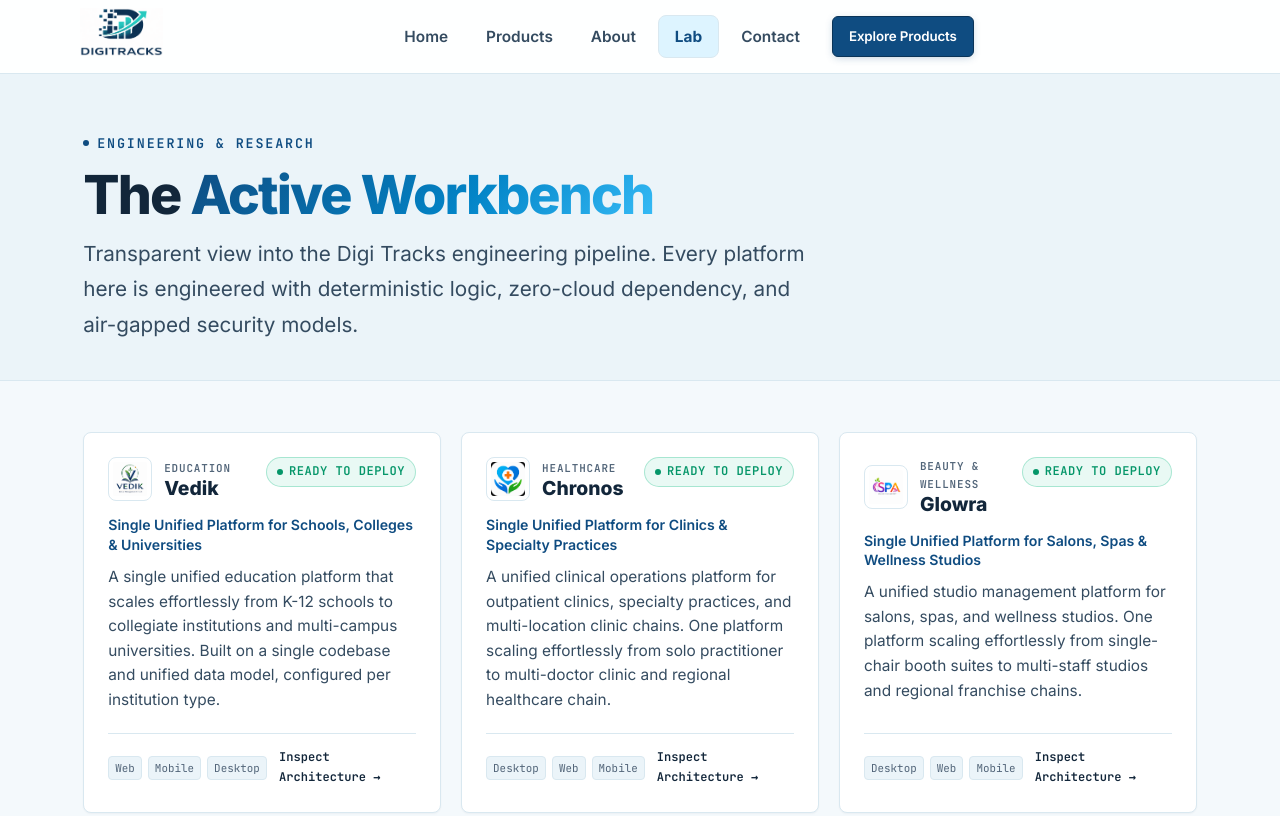
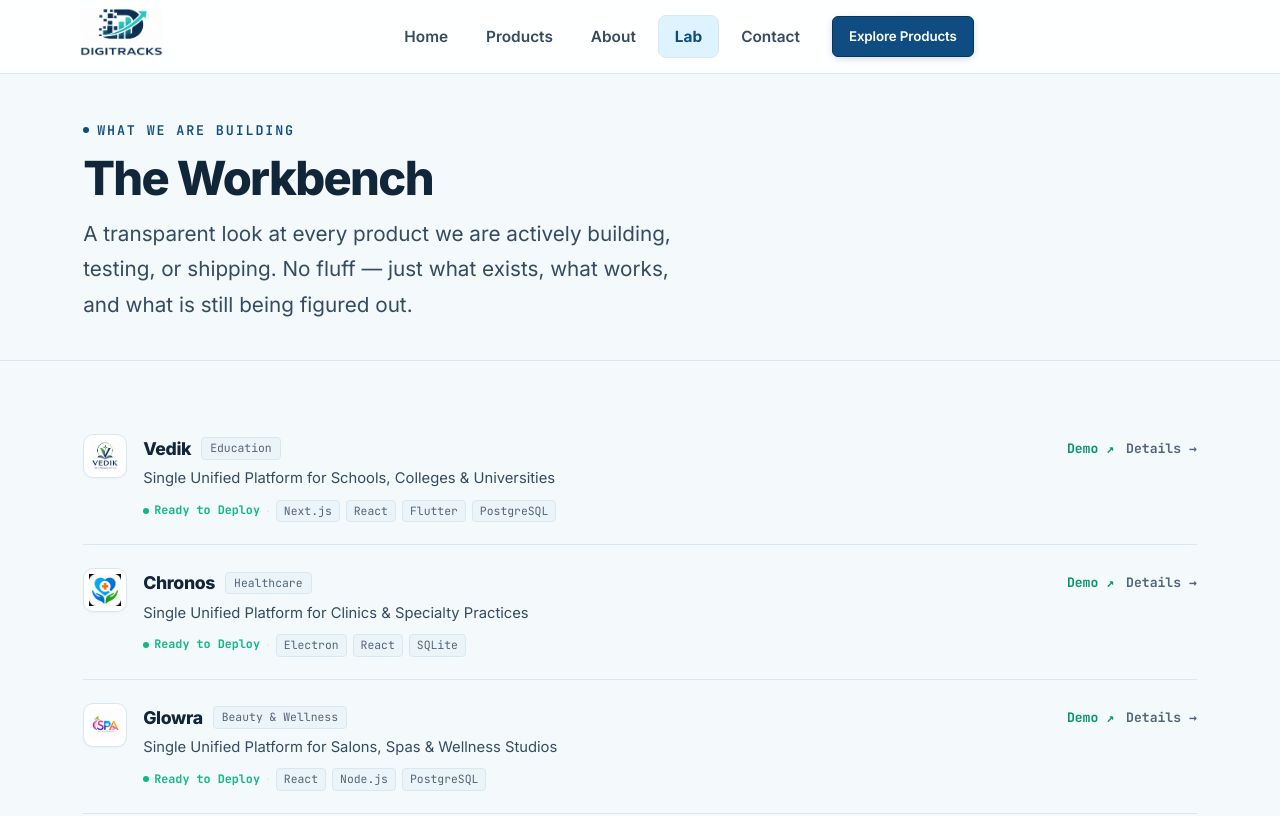
Before and after one commit to DigiTracks/DT-Portal, a React (Vite) app: page /lab in a window 1280 px wide. Shown: the top 816 px of the page. Built offline with nearby package versions, Linux system fonts and the light colour scheme.

Commit message:
Rethink Lab page as simple honest build log, not a corporate dashboard

```diff
--- a/src/pages/Lab.tsx
+++ b/src/pages/Lab.tsx
@@ -2,73 +2,222 @@ import { Link } from 'react-router-dom'
 import { usePageMeta } from '../hooks/usePageMeta'
 import { PRODUCTS } from '../data/products'
 import { Reveal } from '../components/Reveal'
-import { StatusBadge } from '../components/StatusBadge'
+
+const STATUS_META: Record<string, { dot: string; label: string }> = {
+  'Ready to Deploy':  { dot: '#10b981', label: 'Ready to Deploy' },
+  'In Development':   { dot: '#f59e0b', label: 'In Development' },
+  'Beta':             { dot: '#6366f1', label: 'Beta' },
+  'Alpha':            { dot: '#0ea5e9', label: 'Alpha' },
+  'Planned':          { dot: '#64748b', label: 'Planned' },
+}
+
+const STACKS: Record<string, string[]> = {
+  vedik:            ['Next.js', 'React', 'Flutter', 'PostgreSQL'],
+  chronos:          ['Electron', 'React', 'SQLite'],
+  glowra:           ['React', 'Node.js', 'PostgreSQL'],
+  garix:            ['React', 'FastAPI', 'Python'],
+  hireez:           ['Next.js', 'TypeScript', 'AI/ML'],
+  vertex:           ['React', 'Node.js'],
+  unify:            ['React', 'Node.js', 'PostgreSQL'],
+  orion:            ['Go', 'OSINT Engine'],
+  'orion-hunter':   ['Go', 'Redis'],
+}
 
 export function Lab() {
   usePageMeta({
-    title: 'R&D Lab | Digi Tracks',
+    title: 'Lab | Digi Tracks',
     description:
-      'The Digi Tracks engineering laboratory: architecture benchmarks, prototype validation, and active software platforms under development.'
+      'A transparent look at what we are building: active products, their build status, and what is still in the pipeline.'
   })
 
   return (
     <>
-      <section className="section section--tight" style={{ background: 'var(--bg-soft)', borderBottom: '1px solid var(--border)', paddingTop: 'clamp(2.5rem, 4vw, 3.5rem)' }}>
+      {/* Simple header */}
+      <section className="section section--tight" style={{ borderBottom: '1px solid var(--border)' }}>
         <div className="container">
           <Reveal>
-            <div className="section-head" style={{ marginBottom: 0 }}>
-              <p className="kicker">Engineering & Research</p>
-              <h1 className="h1" style={{ fontSize: 'clamp(2.2rem, 4.5vw, 3.2rem)', marginBottom: 12 }}>
-                The <span className="grad-text">Active Workbench</span>
-              </h1>
-              <p className="lead" style={{ maxWidth: 800 }}>
-                Transparent view into the Digi Tracks engineering pipeline. Every platform here is engineered with deterministic logic, zero-cloud dependency, and air-gapped security models.
+            <p className="kicker">What we are building</p>
+            <h1 className="h1" style={{ fontSize: 'clamp(2rem, 4vw, 2.8rem)', marginBottom: 12 }}>
+              The Workbench
+            </h1>
+            <p className="lead" style={{ maxWidth: 620 }}>
+              A transparent look at every product we are actively building, testing, or shipping. No fluff — just what exists, what works, and what is still being figured out.
+            </p>
+          </Reveal>
+        </div>
+      </section>
+
+      {/* Product build list */}
+      <section className="section">
+        <div className="container">
+          <div style={{ display: 'flex', flexDirection: 'column', gap: 1 }}>
+            {PRODUCTS.map((p) => {
+              const sm = STATUS_META[p.status] || STATUS_META['Planned']
+              const stack = STACKS[p.slug] || []
+              return (
+                <Reveal key={p.slug}>
+                  <div
+                    style={{
+                      display: 'grid',
+                      gridTemplateColumns: '1fr auto',
+                      gap: 0,
+                      padding: '22px 0',
+                      borderBottom: '1px solid var(--border)',
+                      alignItems: 'start'
+                    }}
+                  >
+                    {/* Left: Product info */}
+                    <div style={{ display: 'flex', alignItems: 'flex-start', gap: 16 }}>
+                      <div
+                        style={{
+                          width: 44,
+                          height: 44,
+                          borderRadius: 10,
+                          background: '#ffffff',
+                          border: '1px solid var(--border)',
+                          display: 'flex',
+                          alignItems: 'center',
+                          justifyContent: 'center',
+                          padding: 5,
+                          flexShrink: 0,
+                          boxShadow: 'var(--shadow-xs)'
+                        }}
+                      >
+                        <img src={p.logo} alt="" width="34" height="34" style={{ objectFit: 'contain' }} />
+                      </div>
+
+                      <div>
+                        <div style={{ display: 'flex', alignItems: 'center', gap: 10, flexWrap: 'wrap', marginBottom: 4 }}>
+                          <Link
+                            to={p.route}
+                            style={{
+                              fontWeight: 800,
+                              fontSize: '1.05rem',
+                              color: 'var(--text)',
+                              textDecoration: 'none',
+                              letterSpacing: '-0.02em'
+                            }}
+                          >
+                            {p.name}
+                          </Link>
+                          <span
+                            style={{
+                              fontFamily: 'var(--font-mono)',
+                              fontSize: '0.68rem',
+                              color: 'var(--text-3)',
+                              padding: '1px 8px',
+                              background: 'var(--bg-soft)',
+                              borderRadius: 4,
+                              border: '1px solid var(--border)'
+                            }}
+                          >
+                            {p.category}
+                          </span>
+                        </div>
+
+                        <p style={{ margin: '0 0 10px', fontSize: '0.88rem', color: 'var(--text-2)', lineHeight: 1.5 }}>
+                          {p.tagline}
+                        </p>
+
+                        {/* Tech stack + status in one line */}
+                        <div style={{ display: 'flex', flexWrap: 'wrap', gap: 6, alignItems: 'center' }}>
+                          {/* Status dot + label */}
+                          <span
+                            style={{
+                              display: 'inline-flex',
+                              alignItems: 'center',
+                              gap: 5,
+                              fontFamily: 'var(--font-mono)',
+                              fontSize: '0.7rem',
+                              color: sm.dot,
+                              fontWeight: 700
+                            }}
+                          >
+                            <span style={{ width: 6, height: 6, borderRadius: '50%', background: sm.dot, flexShrink: 0 }} />
+                            {sm.label}
+                          </span>
+
+                          <span style={{ color: 'var(--border)', fontSize: '0.8rem' }}>·</span>
+
+                          {stack.map(tech => (
+                            <span
+                              key={tech}
+                              style={{
+                                fontFamily: 'var(--font-mono)',
+                                fontSize: '0.68rem',
+                                color: 'var(--text-3)',
+                                padding: '1px 7px',
+                                background: 'var(--bg-soft)',
+                                borderRadius: 4,
+                                border: '1px solid var(--border)'
+                              }}
+                            >
+                              {tech}
+                            </span>
+                          ))}
+                        </div>
+                      </div>
+                    </div>
+
+                    {/* Right: Actions */}
+                    <div style={{ display: 'flex', alignItems: 'center', gap: 12, paddingTop: 4, flexShrink: 0 }}>
+                      {p.demoUrl && (
+                        <a
+                          href={p.demoUrl}
+                          target="_blank"
+                          rel="noopener noreferrer"
+                          style={{
+                            fontFamily: 'var(--font-mono)',
+                            fontSize: '0.78rem',
+                            fontWeight: 700,
+                            color: '#059669',
+                            textDecoration: 'none'
+                          }}
+                        >
+                          Demo ↗
+                        </a>
+                      )}
+                      <Link
+                        to={p.route}
+                        style={{
+                          fontFamily: 'var(--font-mono)',
+                          fontSize: '0.78rem',
+                          fontWeight: 700,
+                          color: 'var(--text-3)',
+                          textDecoration: 'none'
+                        }}
+                      >
+                        Details →
+                      </Link>
+                    </div>
+                  </div>
+                </Reveal>
+              )
+            })}
+          </div>
+
+          {/* Honest closing note */}
+          <Reveal>
+            <div
+              style={{
+                marginTop: 48,
+                padding: '24px 28px',
+                background: 'var(--bg-soft)',
+                borderRadius: 'var(--radius)',
+                border: '1px solid var(--border)'
+              }}
+            >
+              <p style={{ margin: 0, fontSize: '0.9rem', color: 'var(--text-2)', lineHeight: 1.65 }}>
+                <strong style={{ color: 'var(--text)' }}>We're a small studio.</strong>{' '}
+                Everything listed here is built by a tight team. If something looks useful, we'd rather talk to you directly than run you through a sales funnel.{' '}
+                <Link to="/contact" style={{ color: 'var(--text)', fontWeight: 700 }}>
+                  Get in touch →
+                </Link>
               </p>
             </div>
           </Reveal>
         </div>
       </section>
-
-      <section className="section">
-        <div className="container">
-          <div className="lab-enterprise-grid">
-            {PRODUCTS.map((p) => (
-              <Reveal key={p.slug} className="lab-card-panel">
-                <div className="lab-card-header">
-                  <div className="lab-logo-wrap">
-                    <img src={p.logo} alt="" className="lab-product-img" />
-                    <div>
-                      <span className="lab-cat-tag">{p.category}</span>
-                      <h3 className="lab-card-title">
-                        <Link to={p.route} className="lab-title-link">
-                          {p.name}
-                        </Link>
-                      </h3>
-                    </div>
-                  </div>
-                  <StatusBadge status={p.status} />
-                </div>
-
-                <p className="lab-card-tagline">{p.tagline}</p>
-                <p className="lab-card-desc">{p.description}</p>
-
-                <div className="lab-card-footer">
-                  <div className="lab-platforms">
-                    {p.platforms.map((plat) => (
-                      <span key={plat} className="lab-platform-chip">
-                        {plat}
-                      </span>
-                    ))}
-                  </div>
-                  <Link to={p.route} className="lab-inspect-btn">
-                    Inspect Architecture &rarr;
-                  </Link>
-                </div>
-              </Reveal>
-            ))}
-          </div>
-        </div>
-      </section>
     </>
   )
 }
```
